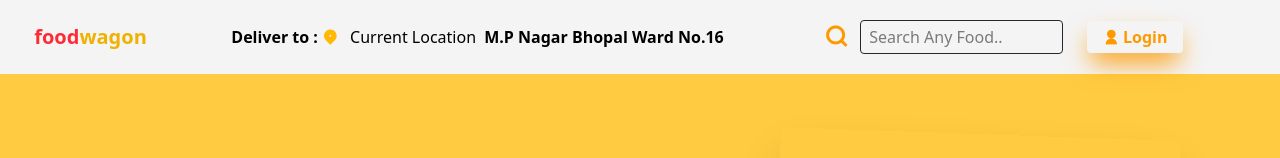
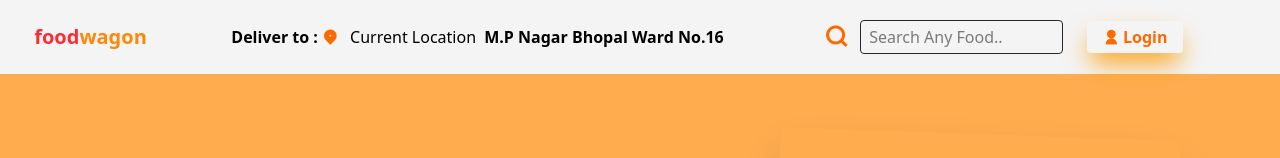
Before and after one commit to zenvivek1/food-landing-page-ui, a React (Vite) app: page / in a window 1280 px wide. Shown: the top 158 px of the page. Built offline with nearby package versions, Linux system fonts and the light colour scheme.

Commit message:
UI New & Update orange

```diff
--- a/src/Components/Hero.tsx
+++ b/src/Components/Hero.tsx
@@ -3,7 +3,7 @@ import foodImg from "../assets/foof1-removebg-preview.png"
 
 const Hero = () => {
   return (
-    <div className="min-h-[65vh] bg-amber-400/75 w-full flex justify-center items-center gap-10 flex-wrap lg:text-start text-center py-10">
+    <div className="min-h-[65vh] bg-orange-400/70 w-full flex justify-center items-center gap-10 flex-wrap lg:text-start text-center py-10">
       <div>
         <div>
           <div className="text-7xl font-bold text-white lg:leading-20 leading-18 mb-4">
--- a/src/Components/Navbar.tsx
+++ b/src/Components/Navbar.tsx
@@ -5,17 +5,17 @@ const Navbar = () => {
     <div className='min-h-15 w-full flex items-center justify-around bg-zinc-100 flex-wrap gap-4 py-5'>
         <div>
             <span className='text-xl text-red-500 font-extrabold'>food</span>
-            <span className='text-xl text-yellow-500 font-extrabold'>wagon</span>
+            <span className='text-xl text-orange-400 font-extrabold'>wagon</span>
         </div>
         <div className='text-center'>
-            <span className='text-black font-bold'>Deliver to : <i className="ri-map-pin-2-fill text-amber-400"></i></span>
+            <span className='text-black font-bold'>Deliver to : <i className="ri-map-pin-2-fill text-orange-500"></i></span>
             <span className='ml-3'>Current Location </span>
             <span className='font-bold ml-1'>M.P Nagar Bhopal Ward No.16</span>
         </div>
         <div className='flex items-center px-4'>
-          <i className="ri-search-line text-amber-500 text-2xl mr-3 font-bold"></i>
+          <i className="ri-search-line text-orange-500 text-2xl mr-3 font-bold"></i>
           <input className='w-2/4 border border-zinc-800 text-black px-2 py-1 rounded focus:border-zinc-900 focus:right-2' placeholder='Search Any Food..' type="text" name="searchfood" id="searchbar"/>
-          <button className='px-4 py-1 text-amber-500 font-bold ml-6 shadow-[0px_13px_26px_-4px] rounded shadow-amber-500 cursor-pointer transition ease hover:scale-105'><i className="ri-user-fill fill-amber-400 mr-1"></i>Login</button>
+          <button className='px-4 py-1 text-orange-500 font-bold ml-6 shadow-[0px_13px_26px_-4px] rounded shadow-amber-500 cursor-pointer transition ease hover:scale-105'><i className="ri-user-fill fill-amber-400 mr-1"></i>Login</button>
         </div>
     </div>
   )
```
